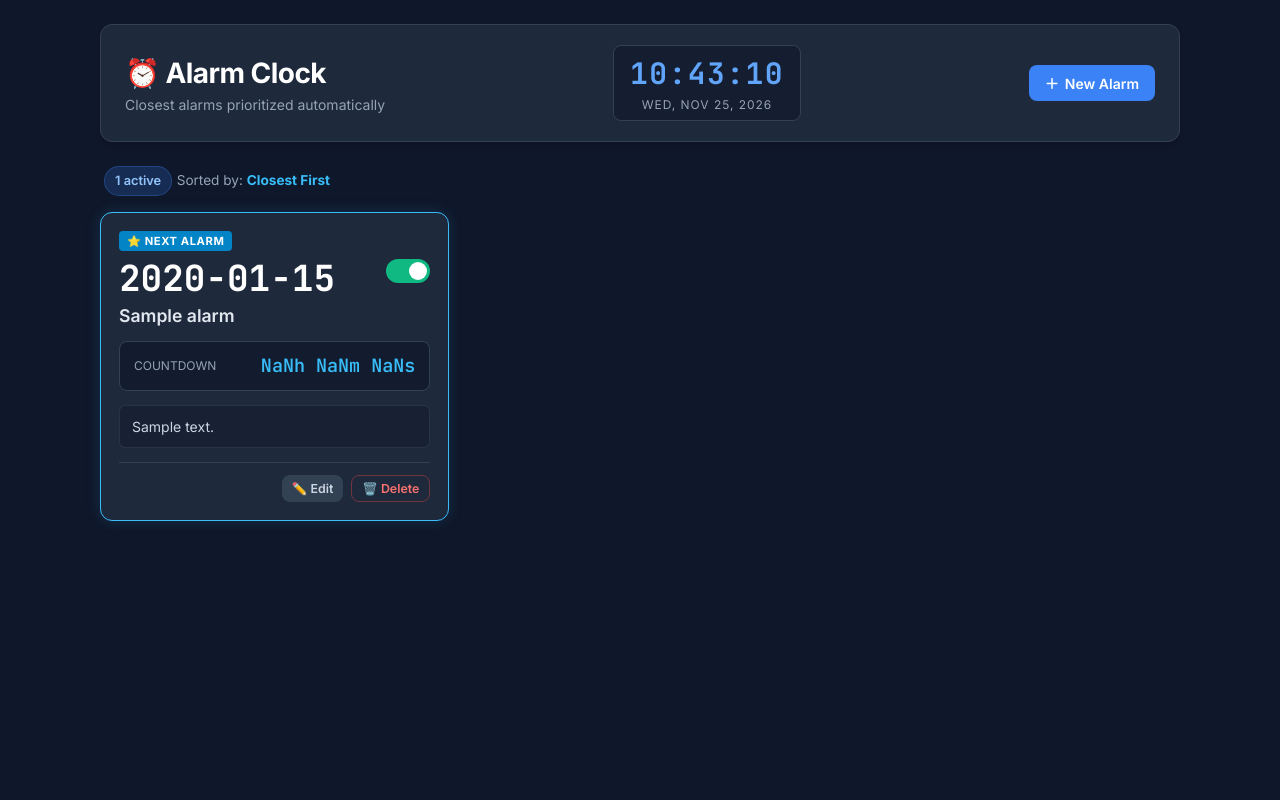
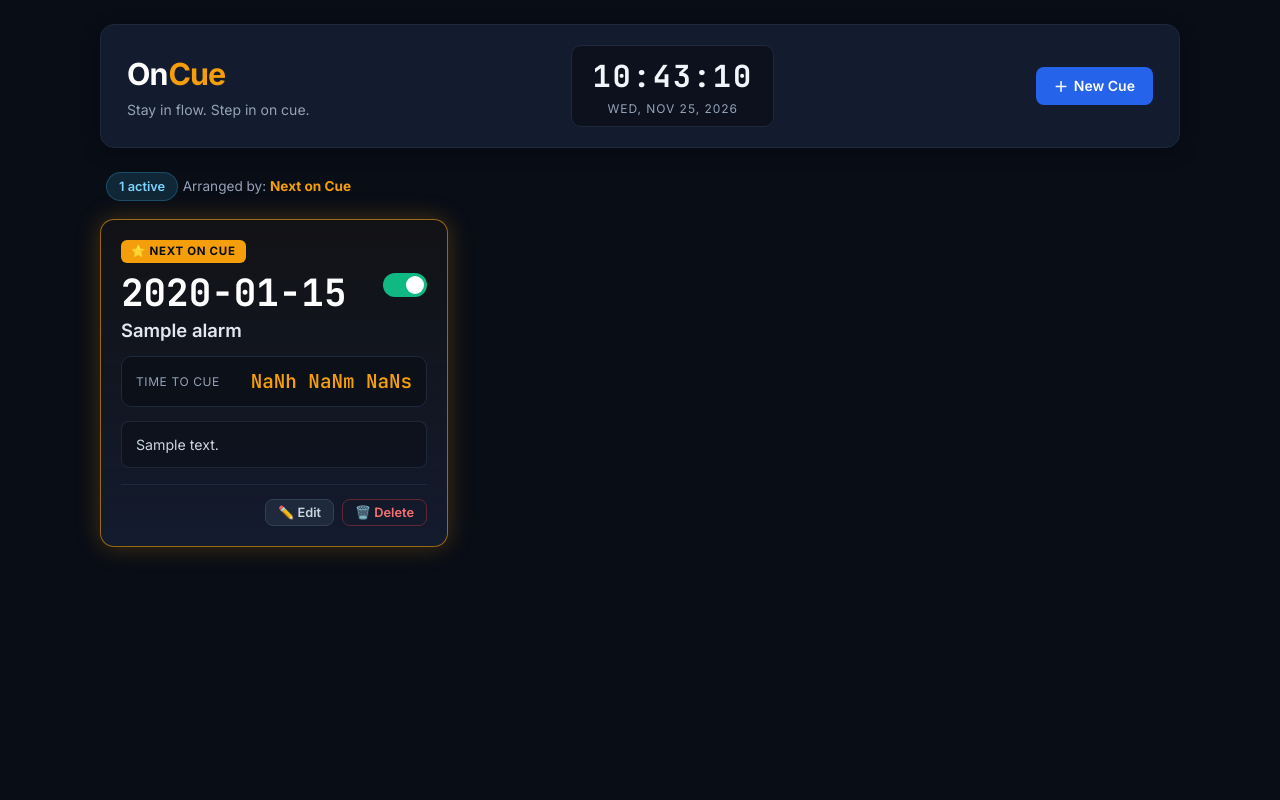
Before and after one commit to ulfgj/OnCue, a Flask app: page / in a window 1280 px wide. Run offline with Flask 3, Linux system fonts and the light colour scheme; tables that the repository leaves empty hold one stand-in row (values such as "Sample post").

Commit message:
feat: rebrand application to OnCue with calm theater chime and cue-based microcopy

```diff
--- a/app/static/css/style.css
+++ b/app/static/css/style.css
@@ -1,17 +1,19 @@
 :root {
-  --bg-color: #0f172a;
-  --surface-color: #1e293b;
-  --surface-border: #334155;
-  --surface-hover: #273549;
+  --bg-color: #090d16;
+  --surface-color: #131b2e;
+  --surface-border: #1e293b;
+  --surface-hover: #1e2d4a;
   --text-main: #f8fafc;
   --text-muted: #94a3b8;
   --primary-color: #3b82f6;
   --primary-hover: #2563eb;
-  --accent-color: #10b981;
+  --accent-cue: #f59e0b; /* Warm stage amber */
+  --accent-cue-glow: rgba(245, 158, 11, 0.25);
+  --accent-cyan: #38bdf8;
+  --accent-green: #10b981;
   --danger-color: #ef4444;
   --danger-hover: #dc2626;
-  --warning-color: #f59e0b;
-  --card-radius: 12px;
+  --card-radius: 14px;
   --font-sans: 'Inter', -apple-system, BlinkMacSystemFont, sans-serif;
   --font-mono: 'JetBrains Mono', monospace;
 }
@@ -44,39 +46,49 @@ body {
   justify-content: space-between;
   gap: 16px;
   background-color: var(--surface-color);
-  padding: 20px 24px;
+  padding: 20px 26px;
   border-radius: var(--card-radius);
   border: 1px solid var(--surface-border);
   margin-bottom: 24px;
-  box-shadow: 0 4px 6px -1px rgba(0, 0, 0, 0.2);
+  box-shadow: 0 4px 20px -2px rgba(0, 0, 0, 0.4);
 }
 
 .app-title {
-  font-size: 1.75rem;
+  font-size: 1.9rem;
   font-weight: 700;
+  letter-spacing: -0.03em;
+}
+
+.brand-cue {
   color: #fff;
-  letter-spacing: -0.02em;
+}
+
+.brand-highlight {
+  color: var(--accent-cue);
+  margin-left: 1px;
 }
 
 .app-subtitle {
   color: var(--text-muted);
   font-size: 0.875rem;
+  font-weight: 400;
+  margin-top: 2px;
 }
 
 .clock-display {
   text-align: center;
-  padding: 6px 16px;
-  background: rgba(15, 23, 42, 0.6);
-  border-radius: 8px;
+  padding: 8px 20px;
+  background: rgba(9, 13, 22, 0.7);
+  border-radius: 10px;
   border: 1px solid var(--surface-border);
 }
 
 .digital-time {
   font-family: var(--font-mono);
-  font-size: 1.85rem;
+  font-size: 1.9rem;
   font-weight: 700;
-  color: #60a5fa;
-  letter-spacing: 0.05em;
+  color: #f1f5f9;
+  letter-spacing: 0.06em;
 }
 
 .digital-date {
@@ -91,22 +103,22 @@ body {
   display: flex;
   justify-content: space-between;
   align-items: center;
-  margin-bottom: 16px;
-  padding: 0 4px;
+  margin-bottom: 18px;
+  padding: 0 6px;
 }
 
 .badge {
   display: inline-block;
-  padding: 4px 10px;
+  padding: 4px 12px;
   font-size: 0.8rem;
   font-weight: 600;
   border-radius: 9999px;
 }
 
 .badge-info {
-  background-color: rgba(59, 130, 246, 0.2);
-  color: #93c5fd;
-  border: 1px solid rgba(59, 130, 246, 0.3);
+  background-color: rgba(56, 189, 248, 0.15);
+  color: #7dd3fc;
+  border: 1px solid rgba(56, 189, 248, 0.25);
 }
 
 .sort-indicator {
@@ -115,58 +127,62 @@ body {
 }
 
 .sort-indicator strong {
-  color: #38bdf8;
+  color: var(--accent-cue);
 }
 
 /* Grid & Cards */
 .alarms-grid {
   display: grid;
   grid-template-columns: repeat(auto-fill, minmax(320px, 1fr));
-  gap: 16px;
+  gap: 18px;
 }
 
 .alarm-card {
   background-color: var(--surface-color);
   border-radius: var(--card-radius);
   border: 1px solid var(--surface-border);
-  padding: 18px;
+  padding: 20px;
   display: flex;
   flex-direction: column;
-  transition: transform 0.2s ease, border-color 0.2s ease, box-shadow 0.2s ease;
+  transition: all 0.25s cubic-bezier(0.16, 1, 0.3, 1);
   position: relative;
 }
 
 .alarm-card:hover {
-  border-color: #475569;
-  box-shadow: 0 10px 15px -3px rgba(0, 0, 0, 0.3);
+  border-color: #334155;
+  box-shadow: 0 12px 24px -6px rgba(0, 0, 0, 0.4);
 }
 
+/* Priority Card: Next on Cue */
 .alarm-card.closest {
-  border-color: #38bdf8;
-  box-shadow: 0 0 15px rgba(56, 189, 248, 0.15);
+  border-color: rgba(245, 158, 11, 0.6);
+  background: linear-gradient(180deg, rgba(245, 158, 11, 0.04) 0%, var(--surface-color) 100%);
+  box-shadow: 0 0 25px var(--accent-cue-glow);
 }
 
 .alarm-card.closest .closest-ribbon {
-  display: inline-block;
+  display: inline-flex;
 }
 
 .closest-ribbon {
   display: none;
-  font-size: 0.7rem;
+  align-items: center;
+  gap: 4px;
+  font-size: 0.72rem;
   font-weight: 700;
   text-transform: uppercase;
-  letter-spacing: 0.05em;
-  background: #0284c7;
-  color: #ffffff;
-  padding: 2px 8px;
-  border-radius: 4px;
-  margin-bottom: 8px;
+  letter-spacing: 0.06em;
+  background: var(--accent-cue);
+  color: #090d16;
+  padding: 3px 10px;
+  border-radius: 6px;
+  margin-bottom: 10px;
   width: fit-content;
 }
 
 .alarm-card.disabled {
-  opacity: 0.55;
-  filter: grayscale(0.2);
+  opacity: 0.45;
+  filter: grayscale(0.4);
 }
 
 .alarm-header {
@@ -183,14 +199,14 @@ body {
 
 .alarm-time {
   font-family: var(--font-mono);
-  font-size: 2.25rem;
+  font-size: 2.35rem;
   font-weight: 700;
-  line-height: 1.1;
+  line-height: 1.05;
   color: #ffffff;
 }
 
 .alarm-title {
-  font-size: 1.1rem;
+  font-size: 1.15rem;
   font-weight: 600;
   color: #e2e8f0;
   margin-top: 4px;
@@ -246,9 +262,9 @@ input:checked + .slider:before {
 
 /* Countdown Ticker */
 .countdown-box {
-  background: rgba(15, 23, 42, 0.7);
+  background: rgba(9, 13, 22, 0.7);
   border: 1px solid var(--surface-border);
-  border-radius: 8px;
+  border-radius: 10px;
   padding: 10px 14px;
   margin-bottom: 14px;
   display: flex;
@@ -260,44 +276,49 @@ input:checked + .slider:before {
   font-size: 0.75rem;
   color: var(--text-muted);
   text-transform: uppercase;
+  letter-spacing: 0.05em;
 }
 
 .countdown-val {
   font-family: var(--font-mono);
-  font-size: 1.15rem;
+  font-size: 1.2rem;
   font-weight: 600;
-  color: #38bdf8;
+  color: var(--accent-cyan);
+}
+
+.alarm-card.closest .countdown-val {
+  color: var(--accent-cue);
 }
 
 .countdown-val.imminent {
   color: #f87171;
-  animation: pulse-glow 1s infinite alternate;
+  animation: pulse-glow 1.2s infinite alternate;
 }
 
 @keyframes pulse-glow {
   from { opacity: 1; }
-  to { opacity: 0.6; }
+  to { opacity: 0.65; }
 }
 
-/* Notes Field */
+/* Notes Field / Cue Brief */
 .alarm-notes {
-  background-color: rgba(15, 23, 42, 0.4);
-  border: 1px solid rgba(51, 65, 85, 0.6);
-  border-radius: 6px;
-  padding: 10px 12px;
-  font-size: 0.875rem;
+  background-color: rgba(9, 13, 22, 0.45);
+  border: 1px solid rgba(51, 65, 85, 0.45);
+  border-radius: 8px;
+  padding: 12px 14px;
+  font-size: 0.885rem;
   color: #cbd5e1;
   white-space: pre-wrap;
   word-break: break-word;
-  max-height: 120px;
+  max-height: 130px;
   overflow-y: auto;
-  margin-bottom: 14px;
+  margin-bottom: 16px;
   flex-grow: 1;
 }
 
 .alarm-notes.empty {
   font-style: italic;
-  color: var(--text-muted);
+  color: #64748b;
 }
 
 /* Card Actions */
@@ -306,7 +327,7 @@ input:checked + .slider:before {
   gap: 8px;
   justify-content: flex-end;
   border-top: 1px solid var(--surface-border);
-  padding-top: 12px;
+  padding-top: 14px;
 }
 
 /* Buttons */
@@ -315,7 +336,7 @@ input:checked + .slider:before {
   align-items: center;
   justify-content: center;
   gap: 6px;
-  padding: 8px 16px;
+  padding: 9px 18px;
   font-size: 0.875rem;
   font-weight: 600;
   border-radius: 8px;
@@ -326,32 +347,33 @@ input:checked + .slider:before {
 }
 
 .btn-primary {
-  background-color: var(--primary-color);
+  background-color: #2563eb;
   color: #fff;
 }
 
 .btn-primary:hover {
-  background-color: var(--primary-hover);
+  background-color: #1d4ed8;
 }
 
 .btn-secondary {
-  background-color: #334155;
+  background-color: #1e293b;
   color: #cbd5e1;
+  border: 1px solid #334155;
 }
 
 .btn-secondary:hover {
-  background-color: #475569;
+  background-color: #334155;
 }
 
 .btn-sm {
-  padding: 5px 10px;
-  font-size: 0.775rem;
+  padding: 5px 12px;
+  font-size: 0.8rem;
 }
 
 .btn-danger-outline {
   background: transparent;
   color: #f87171;
-  border: 1px solid rgba(239, 68, 68, 0.4);
+  border: 1px solid rgba(239, 68, 68, 0.35);
 }
 
 .btn-danger-outline:hover {
--- a/app/static/js/app.js
+++ b/app/static/js/app.js
@@ -1,4 +1,4 @@
-// Precision Alarm Clock Engine
+// OnCue — Stay in flow. Step in on cue.
 let alarms = [];
 let audioCtx = null;
 let chimeInterval = null;
@@ -32,16 +32,16 @@ function updateClock() {
   if (digitalDateEl) digitalDateEl.textContent = dateStr;
 }
 
-// Fetch Alarms from Backend
+// Fetch Cues from Backend
 async function fetchAlarms() {
   try {
     const res = await fetch("/api/alarms");
-    if (!res.ok) throw new Error("Failed to load alarms");
+    if (!res.ok) throw new Error("Failed to load cues");
     const data = await res.json();
     alarms = data.alarms || [];
     renderAlarms();
   } catch (err) {
-    console.error("Error fetching alarms:", err);
+    console.error("Error fetching cues:", err);
   }
 }
 
@@ -77,14 +77,13 @@ function formatCountdown(diffMs) {
 // Tick function running every second
 function tick() {
   const now = new Date();
-  const currentMinutesKey = `${now.getHours()}:${now.getMinutes()}`;
 
   // Clear triggered set once minute changes
   if (now.getSeconds() === 0) {
     triggeredAlarmIdsThisMinute.clear();
   }
 
-  // Check if any alarm should trigger
+  // Check if any cue should trigger
   alarms.forEach((alarm) => {
     if (!alarm.is_enabled) return;
 
@@ -100,11 +99,11 @@ function tick() {
     }
   });
 
-  // Re-render countdowns and ensure sorted order
+  // Re-render countdowns and maintain closest-first sorted order
   renderAlarms();
 }
 
-// Render and Dynamic Sort: Closest Alarms First
+// Render and Dynamic Sort: Next on Cue (Closest First)
 function renderAlarms() {
   const grid = document.getElementById("alarmsList");
   const emptyState = document.getElementById("emptyState");
@@ -128,7 +127,7 @@ function renderAlarms() {
   // Calculate countdowns and attach sort score
   const enriched = alarms.map((alarm) => {
     if (!alarm.is_enabled) {
-      return { ...alarm, diffMs: Infinity, countdownStr: "Disabled" };
+      return { ...alarm, diffMs: Infinity, countdownStr: "Inactive" };
     }
     const { diffMs } = getNextOccurrence(alarm.time);
     return {
@@ -138,10 +137,10 @@ function renderAlarms() {
     };
   });
 
-  // Sort: Enabled alarms with smallest diffMs first, disabled alarms at the end
+  // Sort: Active cues with smallest diffMs first, inactive cues at the end
   enriched.sort((a, b) => a.diffMs - b.diffMs);
 
-  // Identify closest enabled alarm
+  // Identify next upcoming cue
   const closestId = enriched.length > 0 && enriched[0].is_enabled ? enriched[0].id : null;
 
   grid.innerHTML = enriched
@@ -152,26 +151,26 @@ function renderAlarms() {
 
       return `
         <div class="alarm-card ${isClosest ? 'closest' : ''} ${!alarm.is_enabled ? 'disabled' : ''}" data-id="${alarm.id}">
-          ${isClosest ? '<span class="closest-ribbon">⭐ Next Alarm</span>' : ''}
+          ${isClosest ? '<span class="closest-ribbon">⭐ Next on Cue</span>' : ''}
           <div class="alarm-header">
             <div class="alarm-time-wrapper">
               <span class="alarm-time">${escapeHtml(alarm.time)}</span>
-              <span class="alarm-title">${escapeHtml(alarm.title || "Alarm")}</span>
+              <span class="alarm-title">${escapeHtml(alarm.title || "Cue")}</span>
             </div>
-            <label class="switch" title="Toggle Alarm">
+            <label class="switch" title="Toggle Cue Active">
               <input type="checkbox" ${alarm.is_enabled ? "checked" : ""} onchange="handleToggleAlarm(${alarm.id})">
               <span class="slider"></span>
             </label>
           </div>
 
           <div class="countdown-box">
-            <span class="countdown-label">${alarm.is_enabled ? "Countdown" : "Status"}</span>
+            <span class="countdown-label">${alarm.is_enabled ? "Time to Cue" : "Status"}</span>
             <span class="countdown-val ${isImminent ? 'imminent' : ''}">
               ${alarm.countdownStr}
             </span>
           </div>
 
-          <div class="alarm-notes ${!hasNotes ? 'empty' : ''}">${hasNotes ? escapeHtml(alarm.notes) : 'No notes added.'}</div>
+          <div class="alarm-notes ${!hasNotes ? 'empty' : ''}">${hasNotes ? escapeHtml(alarm.notes) : 'No context brief provided.'}</div>
 
           <div class="card-actions">
             <button class="btn btn-secondary btn-sm" onclick="openAlarmModal(${alarm.id})">✏️ Edit</button>
@@ -200,7 +199,7 @@ function openAlarmModal(alarmId = null) {
   if (alarmId) {
     const alarm = alarms.find((a) => a.id === alarmId);
     if (!alarm) return;
-    modalTitle.textContent = "Edit Alarm";
+    modalTitle.textContent = "Edit Cue";
     idInput.value = alarm.id;
     timeInput.value = alarm.time;
     titleInput.value = alarm.title;
@@ -208,9 +207,9 @@ function openAlarmModal(alarmId = null) {
     enabledInput.checked = alarm.is_enabled;
     enabledGroup.style.display = "block";
   } else {
-    modalTitle.textContent = "Add New Alarm";
+    modalTitle.textContent = "Schedule Cue";
     idInput.value = "";
-    // Default to next nearest full 15 minutes
+    // Default to next nearest 15 minutes
     const now = new Date();
     now.setMinutes(now.getMinutes() + 15);
     const defH = String(now.getHours()).padStart(2, "0");
@@ -244,7 +243,7 @@ async function handleAlarmSubmit(e) {
         headers: { "Content-Type": "application/json" },
         body: JSON.stringify({ time, title, notes, is_enabled }),
       });
-      if (!res.ok) throw new Error("Failed to update alarm");
+      if (!res.ok) throw new Error("Failed to update cue");
       const updated = await res.json();
       const idx = alarms.findIndex((a) => a.id === Number(id));
       if (idx !== -1) alarms[idx] = updated;
@@ -255,7 +254,7 @@ async function handleAlarmSubmit(e) {
         headers: { "Content-Type": "application/json" },
         body: JSON.stringify({ time, title, notes }),
       });
-      if (!res.ok) throw new Error("Failed to create alarm");
+      if (!res.ok) throw new Error("Failed to create cue");
       const created = await res.json();
       alarms.push(created);
     }
@@ -271,30 +270,30 @@ async function handleAlarmSubmit(e) {
 async function handleToggleAlarm(alarmId) {
   try {
     const res = await fetch(`/api/alarms/${alarmId}/toggle`, { method: "PATCH" });
-    if (!res.ok) throw new Error("Failed to toggle alarm");
+    if (!res.ok) throw new Error("Failed to toggle cue status");
     const updated = await res.json();
     const idx = alarms.findIndex((a) => a.id === alarmId);
     if (idx !== -1) alarms[idx] = updated;
     renderAlarms();
   } catch (err) {
-    alert("Error toggling alarm: " + err.message);
+    alert("Error toggling cue: " + err.message);
   }
 }
 
-// Delete alarm
+// Delete cue
 async function handleDeleteAlarm(alarmId) {
-  if (!confirm("Are you sure you want to delete this alarm?")) return;
+  if (!confirm("Are you sure you want to remove this cue?")) return;
   try {
     const res = await fetch(`/api/alarms/${alarmId}`, { method: "DELETE" });
-    if (!res.ok) throw new Error("Failed to delete alarm");
+    if (!res.ok) throw new Error("Failed to remove cue");
     alarms = alarms.filter((a) => a.id !== alarmId);
     renderAlarms();
   } catch (err) {
-    alert("Error deleting alarm: " + err.message);
+    alert("Error removing cue: " + err.message);
   }
 }
 
-// Synthesized Audio Alarm Chime via Web Audio API
+// Calm, Resonant Two-Tone Theater Chime via Web Audio API
 function playChimeBeep() {
   try {
     if (!audioCtx) {
@@ -304,22 +303,31 @@ function playChimeBeep() {
       audioCtx.resume();
     }
 
-    const osc = audioCtx.createOscillator();
-    const gain = audioCtx.createGain();
+    const t = audioCtx.currentTime;
 
-    osc.type = "sine";
-    // Pleasant dual chime
-    osc.frequency.setValueAtTime(784, audioCtx.currentTime); // G5
-    osc.frequency.setValueAtTime(1046.5, audioCtx.currentTime + 0.15); // C6
+    // First bell: G5 (784Hz)
+    const osc1 = audioCtx.createOscillator();
+    const gain1 = audioCtx.createGain();
+    osc1.type = "sine";
+    osc1.frequency.setValueAtTime(783.99, t);
+    gain1.gain.setValueAtTime(0.22, t);
+    gain1.gain.exponentialRampToValueAtTime(0.001, t + 0.6);
+    osc1.connect(gain1);
+    gain1.connect(audioCtx.destination);
+    osc1.start(t);
+    osc1.stop(t + 0.65);
 
-    gain.gain.setValueAtTime(0.3, audioCtx.currentTime);
-    gain.gain.exponentialRampToValueAtTime(0.001, audioCtx.currentTime + 0.45);
-
-    osc.connect(gain);
-    gain.connect(audioCtx.destination);
-
-    osc.start();
-    osc.stop(audioCtx.currentTime + 0.5);
+    // Second bell: C6 (1046.5Hz) - harmonious step-in chime
+    const osc2 = audioCtx.createOscillator();
+    const gain2 = audioCtx.createGain();
+    osc2.type = "sine";
+    osc2.frequency.setValueAtTime(1046.5, t + 0.18);
+    gain2.gain.setValueAtTime(0.25, t + 0.18);
+    gain2.gain.exponentialRampToValueAtTime(0.001, t + 0.95);
+    osc2.connect(gain2);
+    gain2.connect(audioCtx.destination);
+    osc2.start(t + 0.18);
+    osc2.stop(t + 1.0);
   } catch (e) {
     console.warn("Audio playback not supported or blocked by browser:", e);
   }
@@ -328,7 +336,7 @@ function playChimeBeep() {
 function startChime() {
   playChimeBeep();
   if (!chimeInterval) {
-    chimeInterval = setInterval(playChimeBeep, 800);
+    chimeInterval = setInterval(playChimeBeep, 1400); // Gentle 1.4s interval
   }
 }
 
@@ -339,7 +347,7 @@ function stopChime() {
   }
 }
 
-// Trigger Alarm Event
+// Trigger Cue Event
 function triggerAlarm(alarm) {
   activeTriggerAlarm = alarm;
   startChime();
@@ -350,16 +358,16 @@ function triggerAlarm(alarm) {
   const notesDisplay = document.getElementById("alertNotesDisplay");
 
   if (timeDisplay) timeDisplay.textContent = alarm.time;
-  if (titleDisplay) titleDisplay.textContent = alarm.title || "Alarm";
-  if (notesDisplay) notesDisplay.textContent = alarm.notes || "No notes provided.";
+  if (titleDisplay) titleDisplay.textContent = alarm.title || "Cue";
+  if (notesDisplay) notesDisplay.textContent = alarm.notes || "No context brief provided.";
 
   if (modal) modal.style.display = "flex";
 
-  // Browser Notification if supported
+  // Browser Notification if permitted
   if ("Notification" in window && Notification.permission === "granted") {
-    new Notification(`Alarm: ${alarm.title || alarm.time}`, {
-      body: alarm.notes || `It is now ${alarm.time}`,
-      icon: "⏰",
+    new Notification(`OnCue: ${alarm.title || alarm.time}`, {
+      body: alarm.notes || `It is now ${alarm.time}. Step in on cue.`,
+      icon: "🎭",
     });
   }
 }
@@ -377,19 +385,18 @@ function snoozeCurrentAlarm() {
   if (modal) modal.style.display = "none";
 
   if (activeTriggerAlarm) {
-    // Snooze by setting a temporary 5-minute future time or alert
+    // Standby: schedule temporary 5-minute future cue
     const snoozeTime = new Date();
     snoozeTime.setMinutes(snoozeTime.getMinutes() + 5);
     const h = String(snoozeTime.getHours()).padStart(2, "0");
     const m = String(snoozeTime.getMinutes()).padStart(2, "0");
 
-    // Create snooze alarm
     fetch("/api/alarms", {
       method: "POST",
       headers: { "Content-Type": "application/json" },
       body: JSON.stringify({
         time: `${h}:${m}`,
-        title: `[Snoozed] ${activeTriggerAlarm.title || "Alarm"}`,
+        title: `[Standby] ${activeTriggerAlarm.title || "Cue"}`,
         notes: activeTriggerAlarm.notes,
       }),
     })
@@ -398,7 +405,7 @@ function snoozeCurrentAlarm() {
         alarms.push(newAlarm);
         renderAlarms();
       })
-      .catch((e) => console.error("Failed to snooze:", e));
+      .catch((e) => console.error("Failed to set standby cue:", e));
   }
 
   activeTriggerAlarm = null;
--- a/app/templates/index.html
+++ b/app/templates/index.html
@@ -3,7 +3,7 @@
 <head>
   <meta charset="UTF-8">
   <meta name="viewport" content="width=device-width, initial-scale=1.0">
-  <title>Precision Alarm Clock</title>
+  <title>OnCue — Stay in flow. Step in on cue.</title>
   <link rel="stylesheet" href="{{ url_for('static', filename='css/style.css') }}">
   <link rel="preconnect" href="https://fonts.googleapis.com">
   <link rel="preconnect" href="https://fonts.gstatic.com" crossorigin>
@@ -14,8 +14,8 @@
     <!-- Header with Live Clock & Add Button -->
     <header class="app-header">
       <div class="header-left">
-        <h1 class="app-title">⏰ Alarm Clock</h1>
-        <p class="app-subtitle">Closest alarms prioritized automatically</p>
+        <h1 class="app-title"><span class="brand-cue">On</span><span class="brand-highlight">Cue</span></h1>
+        <p class="app-subtitle">Stay in flow. Step in on cue.</p>
       </div>
 
       <div class="clock-display" id="clockDisplay">
@@ -25,7 +25,7 @@
 
       <div class="header-actions">
         <button id="openAddModalBtn" class="btn btn-primary">
-          <span class="btn-icon">＋</span> New Alarm
+          <span class="btn-icon">＋</span> New Cue
         </button>
       </div>
     </header>
@@ -35,21 +35,21 @@
       <div class="list-controls">
         <div class="status-summary">
           <span id="activeCountBadge" class="badge badge-info">0 active</span>
-          <span class="sort-indicator">Sorted by: <strong>Closest First</strong></span>
+          <span class="sort-indicator">Arranged by: <strong>Next on Cue</strong></span>
         </div>
       </div>
 
-      <!-- Alarms List Container -->
+      <!-- Cues List Container -->
       <div id="alarmsList" class="alarms-grid">
         <!-- Rendered dynamically via JS -->
       </div>
 
       <!-- Empty State -->
       <div id="emptyState" class="empty-state" style="display: none;">
-        <div class="empty-icon">🔔</div>
-        <h3>No alarms configured</h3>
-        <p>Set your first alarm to start tracking your daily schedule with live countdowns.</p>
-        <button class="btn btn-primary" onclick="openAlarmModal()">Add First Alarm</button>
+        <div class="empty-icon">🎭</div>
+        <h3>No cues scheduled</h3>
+        <p>Set your first cue to stay in your flow, fully confident you'll step in right on time.</p>
+        <button class="btn btn-primary" onclick="openAlarmModal()">Create First Cue</button>
       </div>
     </main>
   </div>
@@ -58,7 +58,7 @@
   <div id="alarmModal" class="modal-backdrop" style="display: none;">
     <div class="modal-card">
       <div class="modal-header">
-        <h2 id="modalTitle">Add Alarm</h2>
+        <h2 id="modalTitle">Schedule Cue</h2>
         <button class="modal-close" onclick="closeAlarmModal()">&times;</button>
       </div>
 
@@ -66,49 +66,50 @@
         <input type="hidden" id="alarmId" value="">
 
         <div class="form-group">
-          <label for="alarmTime">Alarm Time (24h format) *</label>
+          <label for="alarmTime">Cue Time (24h format) *</label>
           <input type="time" id="alarmTime" required class="form-input time-input">
-          <small class="form-help">Next trigger automatically calculates today or tomorrow based on current time.</small>
+          <small class="form-help">Automatically targets today or rolls over to tomorrow if the time has already passed.</small>
         </div>
 
         <div class="form-group">
-          <label for="alarmTitle">Label / Title</label>
-          <input type="text" id="alarmTitle" placeholder="e.g. Morning Standup, Medicine, Deep Work" class="form-input" maxlength="100">
+          <label for="alarmTitle">Cue Title / Scene</label>
+          <input type="text" id="alarmTitle" placeholder="e.g. Design Sync, Deep Work Block, Wrap Up" class="form-input" maxlength="100">
         </div>
 
         <div class="form-group">
-          <label for="alarmNotes">Arbitrary Data / Notes (Multiline)</label>
-          <textarea id="alarmNotes" rows="5" class="form-input multiline-input" placeholder="Add arbitrary information, tasks, URLs, checklists, or notes here..."></textarea>
-          <small class="form-help">Accepts multiline text. Line breaks and spacing are preserved.</small>
+          <label for="alarmNotes">Cue Brief / Context (Multiline)</label>
+          <textarea id="alarmNotes" rows="5" class="form-input multiline-input" placeholder="Add arbitrary information, tasks, checklist, URLs, or notes you'll need when you step in..."></textarea>
+          <small class="form-help">Line breaks, checklists, and formatted spacing are preserved.</small>
         </div>
 
         <div class="form-group checkbox-group" id="enabledFieldGroup" style="display: none;">
           <label class="toggle-label">
             <input type="checkbox" id="alarmEnabled" checked>
-            <span class="toggle-text">Alarm is enabled</span>
+            <span class="toggle-text">Cue is active</span>
           </label>
         </div>
 
         <div class="modal-footer">
           <button type="button" class="btn btn-secondary" onclick="closeAlarmModal()">Cancel</button>
-          <button type="submit" id="saveAlarmBtn" class="btn btn-primary">Save Alarm</button>
+          <button type="submit" id="saveAlarmBtn" class="btn btn-primary">Save Cue</button>
         </div>
       </form>
     </div>
   </div>
 
-  <!-- Alarm Trigger Modal (Sound + Alert) -->
+  <!-- Cue Trigger Modal (Theater Chime + Alert) -->
   <div id="triggerModal" class="modal-backdrop alert-backdrop" style="display: none;">
     <div class="modal-card alert-card">
-      <div class="alarm-pulsing-icon">⏰</div>
-      <h2 class="alert-heading">ALARM RINGING!</h2>
+      <div class="cue-pulsing-icon">🎭</div>
+      <div class="alert-badge">STEP IN</div>
+      <h2 class="alert-heading">You're On Cue</h2>
       <div id="alertTimeDisplay" class="alert-time">00:00</div>
-      <h3 id="alertTitleDisplay" class="alert-title">Alarm Title</h3>
+      <h3 id="alertTitleDisplay" class="alert-title">Cue Title</h3>
       <div id="alertNotesDisplay" class="alert-notes"></div>
 
       <div class="alert-actions">
-        <button class="btn btn-warning" onclick="snoozeCurrentAlarm()">💤 Snooze (+5 min)</button>
-        <button class="btn btn-danger" onclick="dismissCurrentAlarm()">✓ Dismiss</button>
+        <button class="btn btn-standby" onclick="snoozeCurrentAlarm()">⏸ Stand by (+5m)</button>
+        <button class="btn btn-step-in" onclick="dismissCurrentAlarm()">✓ Step In (Acknowledge)</button>
       </div>
     </div>
   </div>
```
Also changed, not shown: other parts of app/static/css/style.css (+76 -54 lines), SPEC.md (+17 -15 lines), tests/test_alarms.py (+2 -1 lines).
